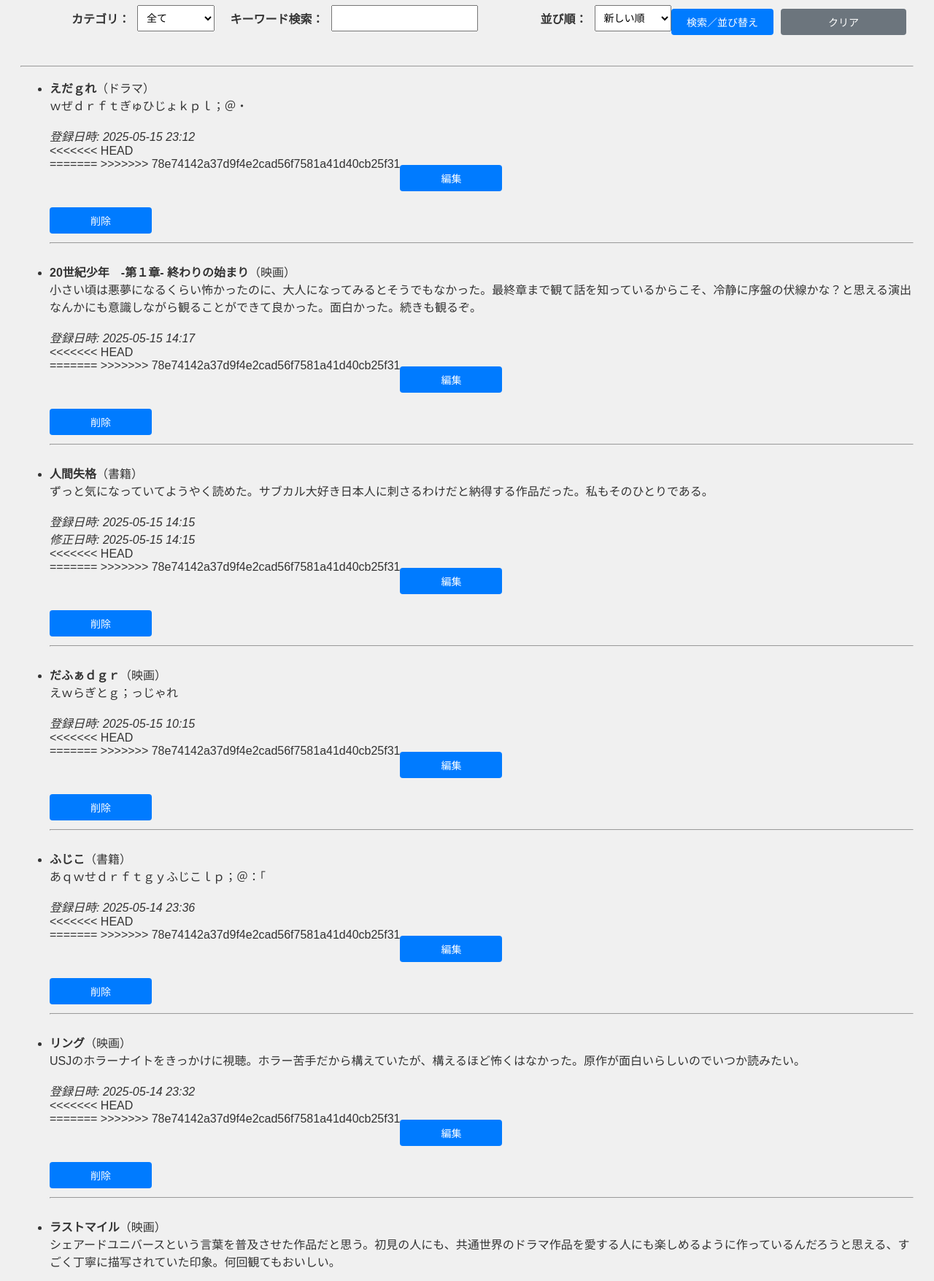
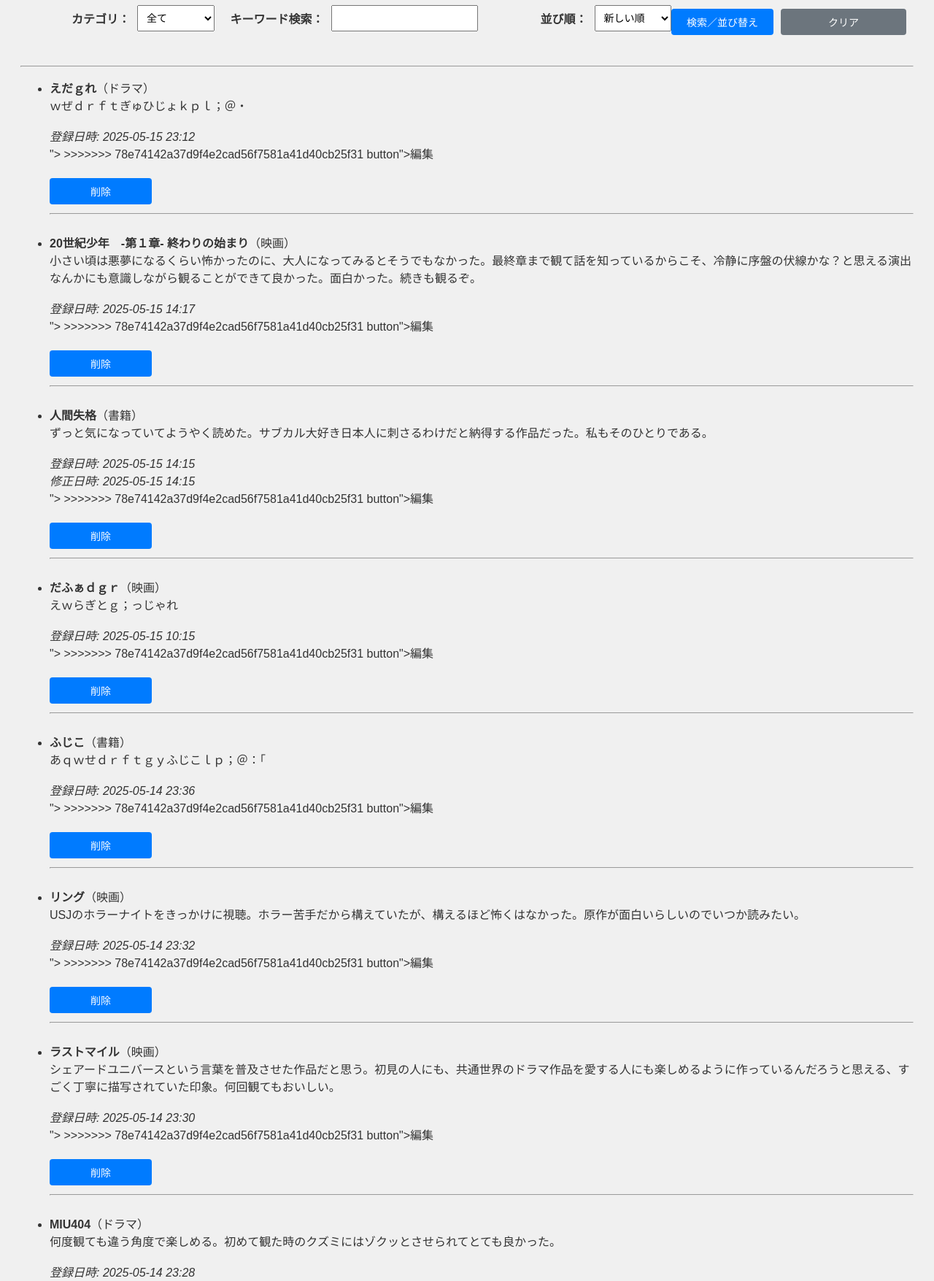
Before and after one commit to chika-ssy/fastapi-webapp, a FastAPI app: page / in a window 1280 px wide. Shown: the part 177-1932 px from the top of the page at 73% size. Run offline with FastAPI, Linux system fonts and the light colour scheme.

Commit message:
im very tired

```diff
--- a/main.py
+++ b/main.py
@@ -1,5 +1,4 @@
 from fastapi import FastAPI, Request, Form, Query,HTTPException
-from fastapi import FastAPI, Request, Form, Query
 from fastapi.responses import HTMLResponse, RedirectResponse
 from fastapi.staticfiles import StaticFiles
 from fastapi.templating import Jinja2Templates
--- a/templates/index.html
+++ b/templates/index.html
@@ -52,12 +52,10 @@
 
                 <div class="button-group">
                     <!-- 編集ボタン -->
-<<<<<<< HEAD
                     <form method="get" action="{{ url_for('edit', item_id=item.id) }}" class="form-group">
-=======
-                    <form method="get" action="{{ url_for('edit', item_id=idx) }}" class="form-group">
+">
 >>>>>>> 78e74142a37d9f4e2cad56f7581a41d40cb25f31
-                        <button type="submit" class="edit-button">編集</button>
+button">編集</button>
                     </form>
                     <!-- 削除ボタン -->
                     <form method="post" action="{{ url_for('delete_item', item_id=item.id) }}" onsubmit="return confirmDelete();" class="form-group">
```
